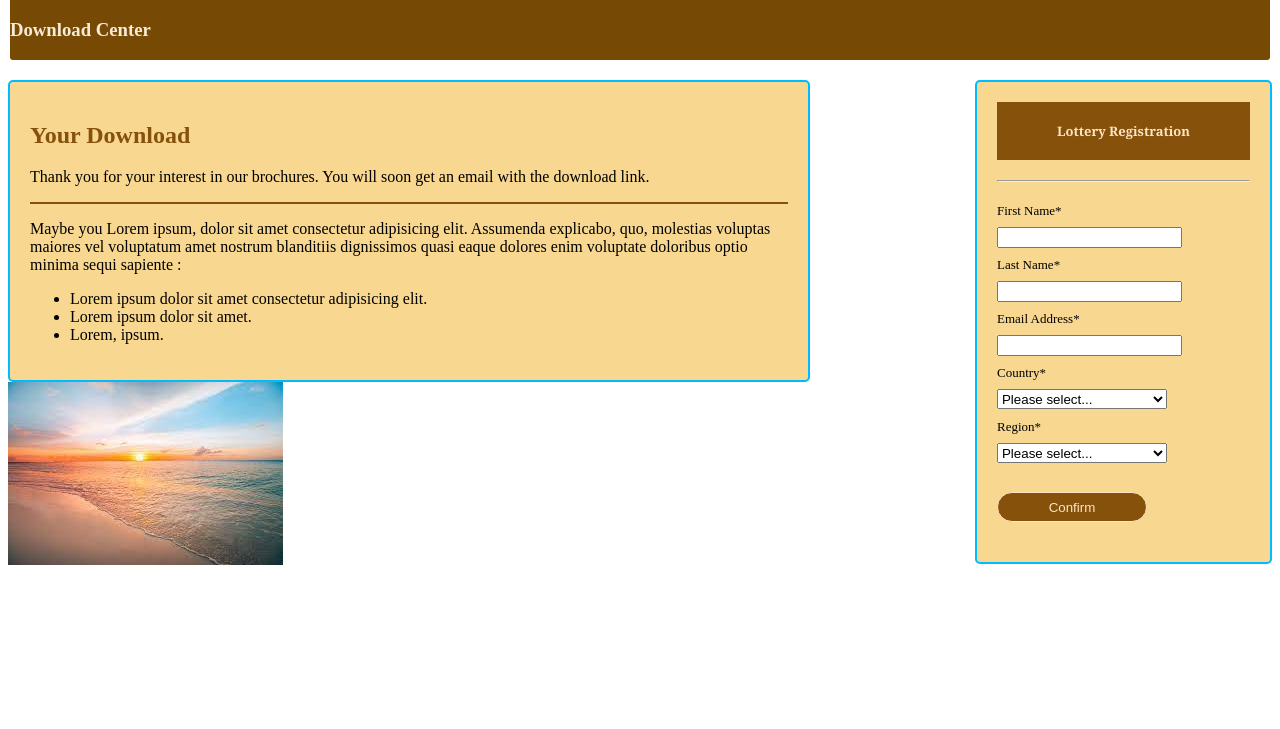
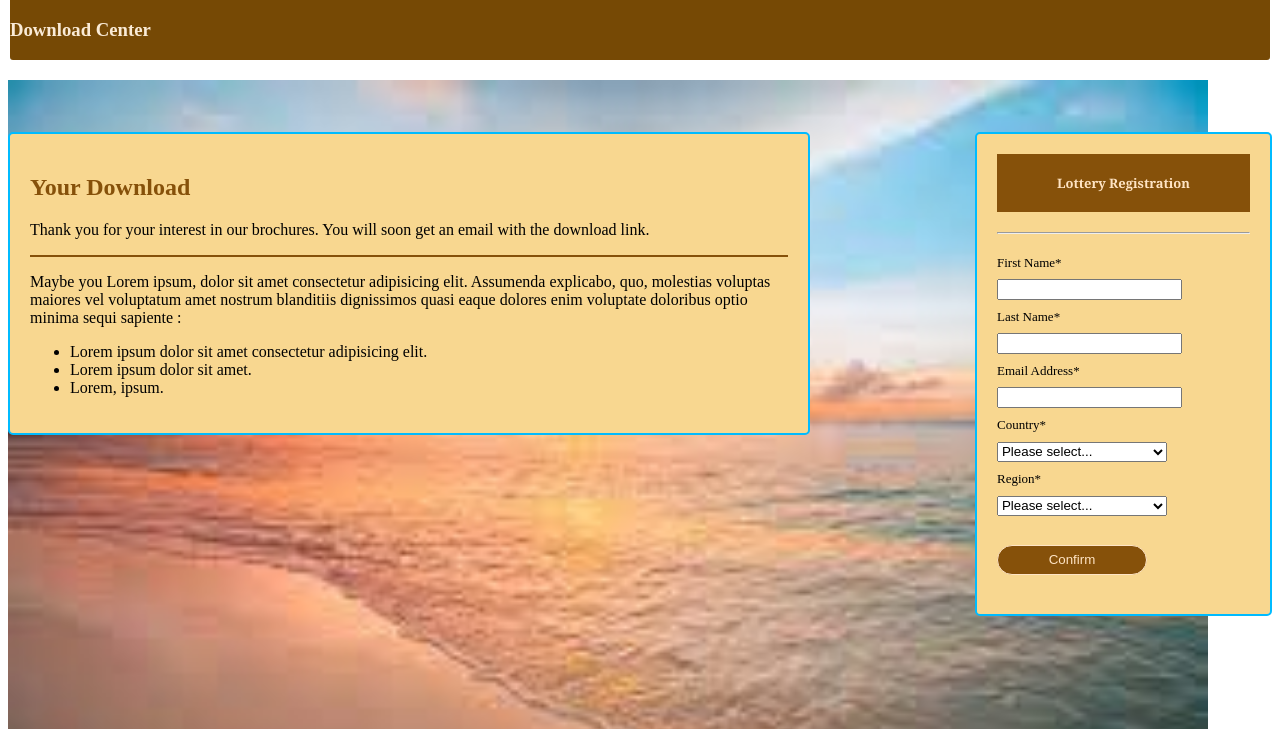
Before and after one commit to abhi940223/docs, a plain HTML site: page task-5.html in a window 1280 px wide. Shown: the part 71-800 px from the top of the page. Drawn offline with Linux system fonts and the light colour scheme.

Commit message:
task-5 completed

```diff
--- a/cssfilename.css
+++ b/cssfilename.css
@@ -24,6 +24,8 @@ border-radius: 5px;
 }
 
 .two {
+    top:-750px;
+    position: relative;
     width: 60%;
     padding: 20px;
    border: 2px solid rgb(0, 187, 255);
@@ -33,6 +35,8 @@ border-radius: 5px;
 }
 
 .three {
+    top: -750px;
+    position: relative;
     height: auto;
     background-color: rgb(248, 215, 144);
     float: right;
@@ -66,3 +70,6 @@ label {
     font-weight: normal;
     font-size: small;
 }
+img {
+    width: 1200px;
+}
--- a/task-5.html
+++ b/task-5.html
@@ -13,6 +13,7 @@
       <h3>Download Center</h3>
     </div>
     <br>
+    <img src="/images/download.jfif" alt="background image">
     <div class="two">
       <h2 style="color: rgb(134, 81, 10) ;">Your Download</h2>
       <p>
@@ -59,6 +60,5 @@
             <input type="button" value="Confirm" class="submitForm">
         </form>
     </div>
-    <img src="/images/download.jfif" alt="background image">
   </body>
 </html>
```
Also changed, not shown: main.html (+3 -1 lines), task-3.html (added, +9 -0 lines).
